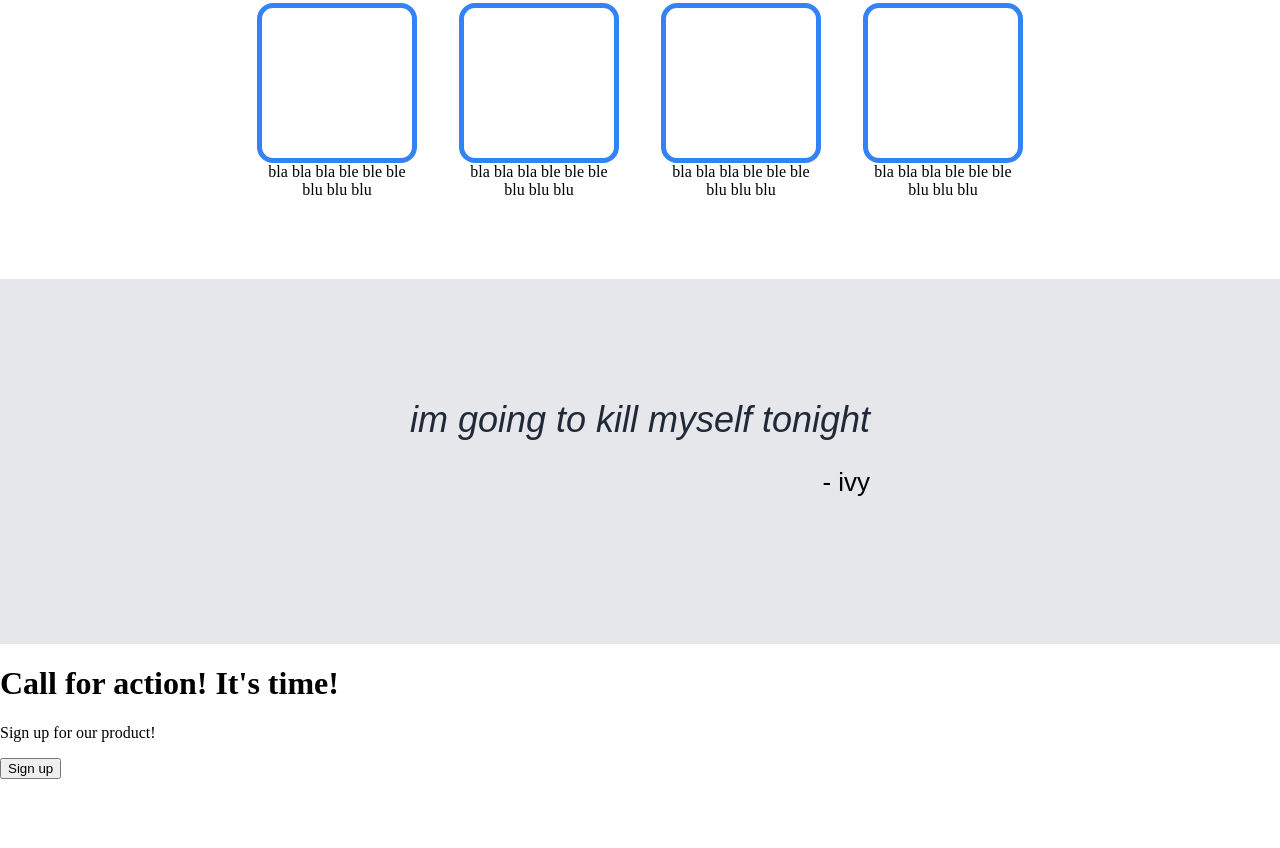
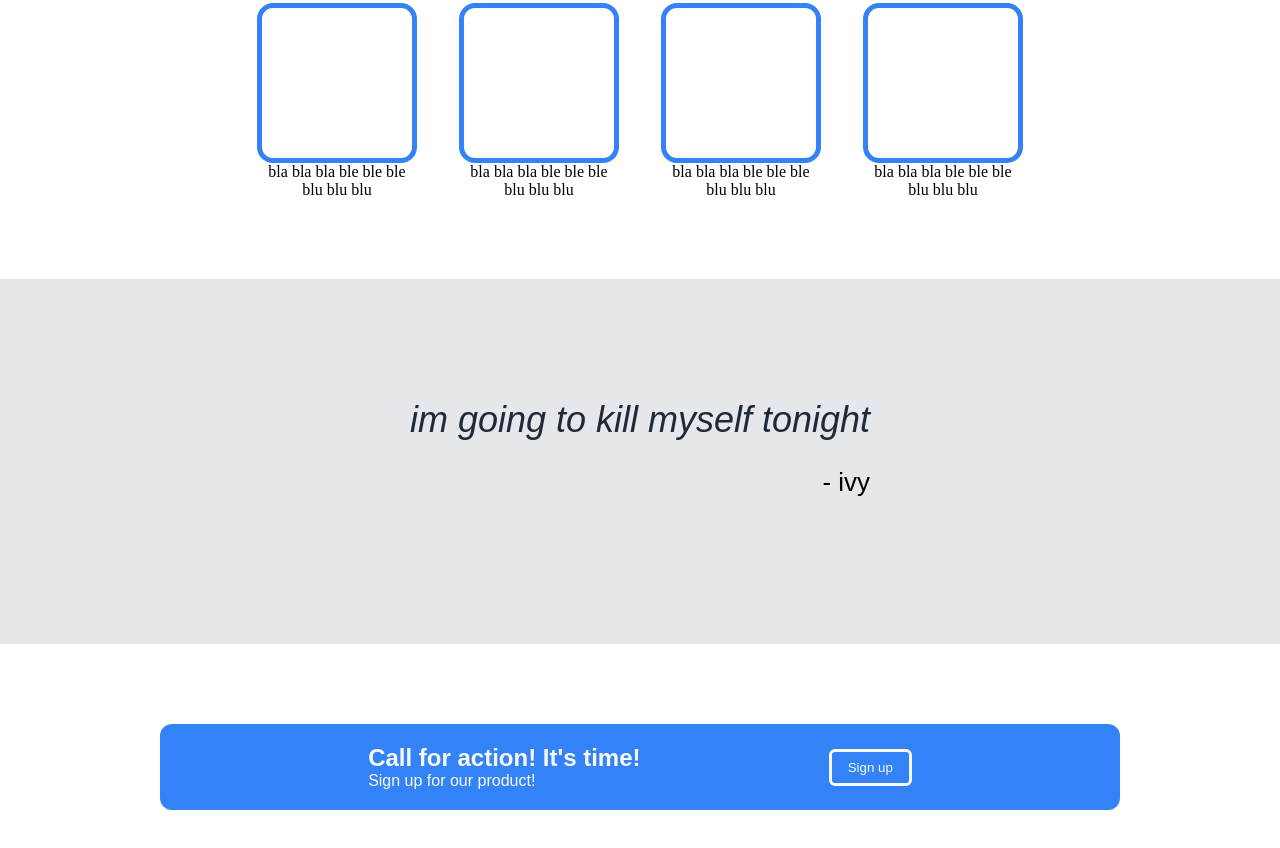
Before and after one commit to futuranights/landing-page, a plain HTML site: page index.html in a window 1280 px wide. Shown: the part 559-1407 px from the top of the page. Before the commit the page ends 1338 px from the top, so only its background shows below. Drawn offline with Linux system fonts and the light colour scheme.

Commit message:
Added an ad.

```diff
--- a/index.html
+++ b/index.html
@@ -72,11 +72,13 @@
         <!--start of the ad part-->
         <div class="ad-container">
             <div class="ad">
-                <div class="ad-text">
+                <div class="ad-left">
                     <h1>Call for action! It's time!</h1>
                     <p>Sign up for our product!</p>
                 </div>
-                <button>Sign up</button>
+                <div class="ad-right">
+                    <button>Sign up</button>
+                </div>
             </div>
         </div>
     </body>
--- a/style.css
+++ b/style.css
@@ -135,3 +135,47 @@ a{
     align-items: center;
     justify-self: end;
 }
+
+/* ad */
+
+.ad-container{
+    display: flex;
+    align-items: center;
+    justify-content: center;
+    padding: 80px;
+}
+.ad{
+    background-color:#3382F6;
+    display: flex;
+    justify-content: space-evenly;
+    padding: 20px;
+    flex: 1;
+    margin: 0 80px;
+    border-radius: 12px;
+}
+.ad-left{
+    display: flex;
+    flex-direction: column;
+    color: #F9FAF8;
+}
+.ad-right{
+    display: flex;
+    align-items: center;
+}
+.ad h1,
+.ad p{
+    margin: 0;
+    font-family: sans-serif;
+}
+
+.ad button{
+    border-radius: 6px;
+    background-color: #3382F6;
+    border: 3px #F9FAF8 solid;
+    color: #F9FAF8;
+    padding: 8px 16px;
+}
+
+.ad h1{
+    font-size: 24px;
+}
```
